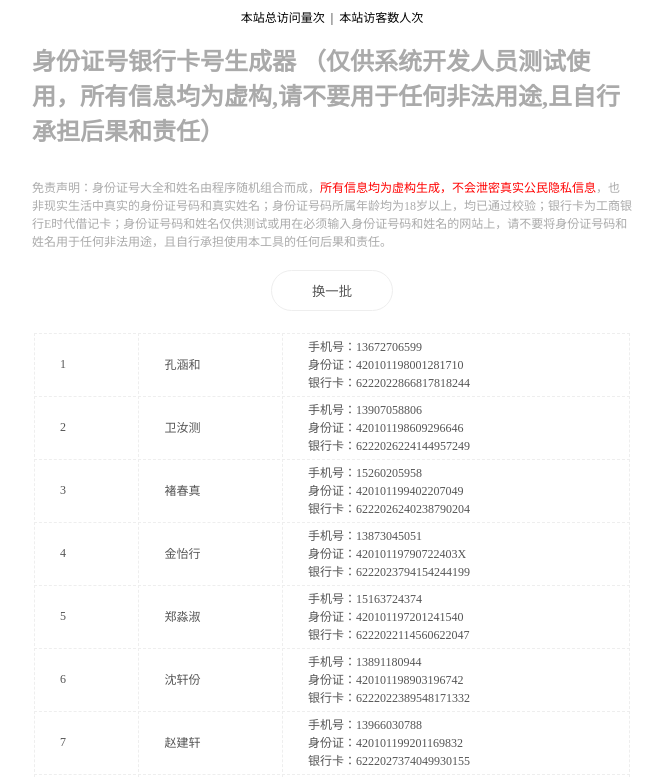
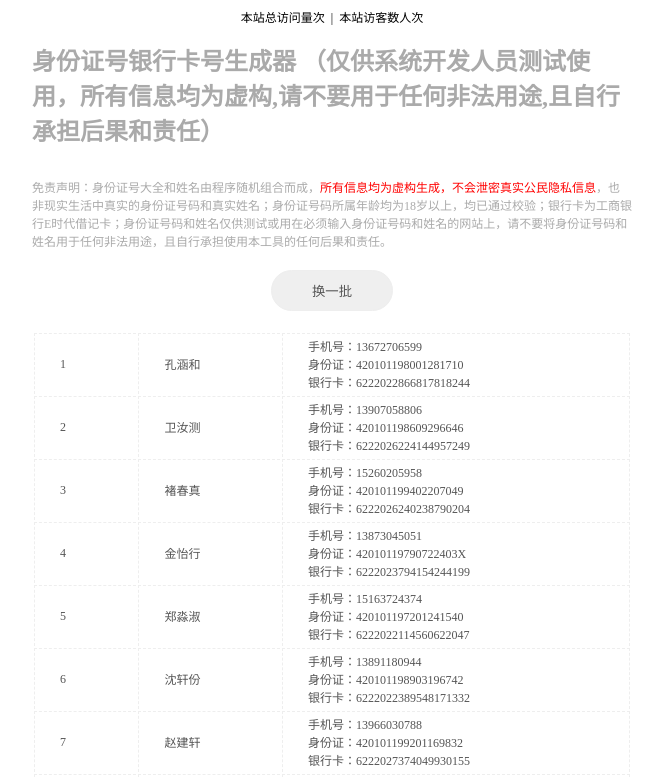
Before and after one commit to pengpan/idcard, a plain HTML site: page index.html in a window 1280 px wide. Shown: the top 778 px of the page, without its empty margins (308-971 px from the left). Drawn offline with nearby package versions, Linux system fonts and the light colour scheme; some packages are replaced by stand-ins of ours; a script that the page names is missing.

Commit message:
Update index.html

```diff
--- a/index.html
+++ b/index.html
@@ -16,10 +16,10 @@
             outline: none;
             border-radius: 30px;
             border: 1px solid #eee;
-            background: #FFF;
+            /*background: #FFF;*/
             padding: 10px 40px;
             color: #555;
-			cursor: pointer;
+            cursor: pointer;
         }
 
         .des {
```
